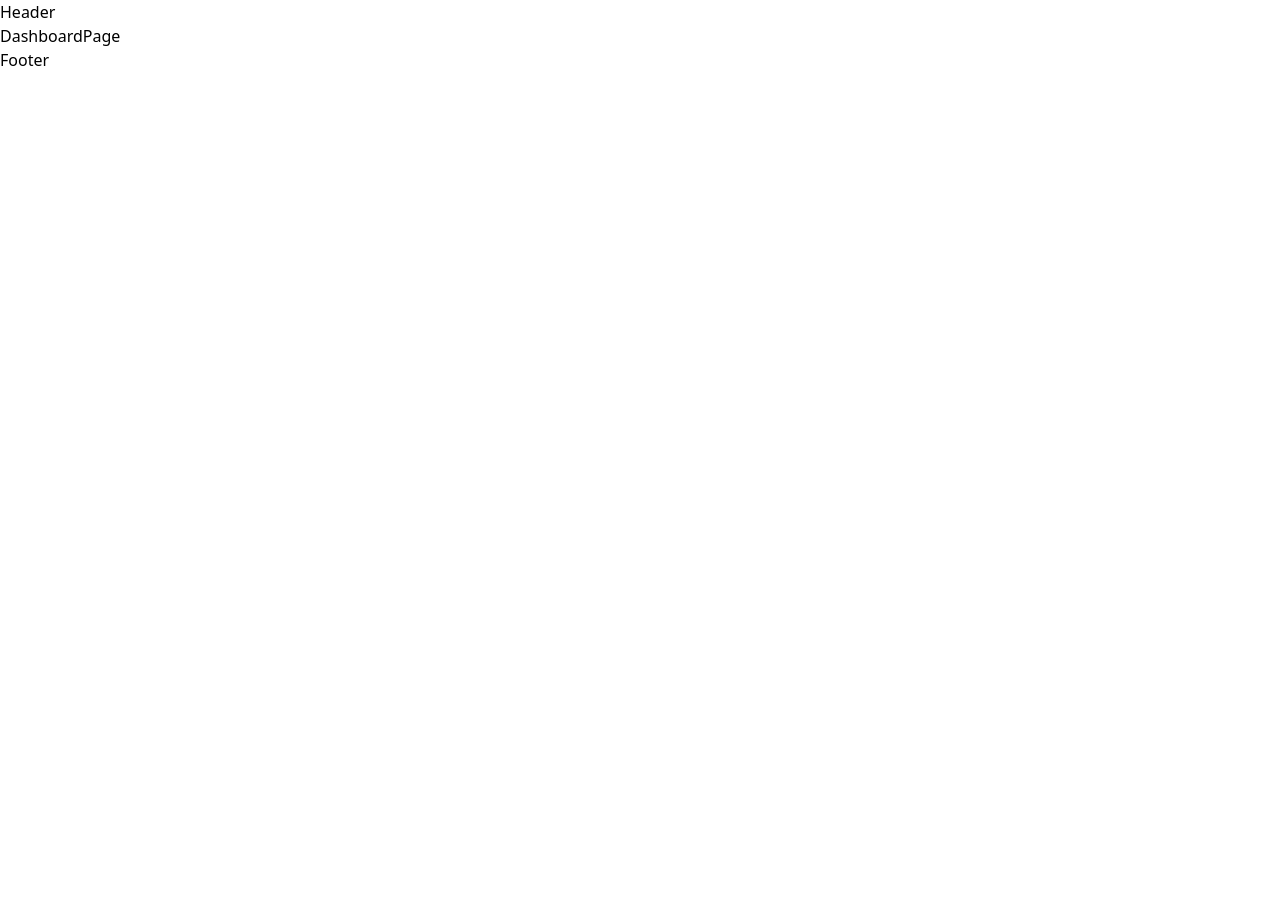
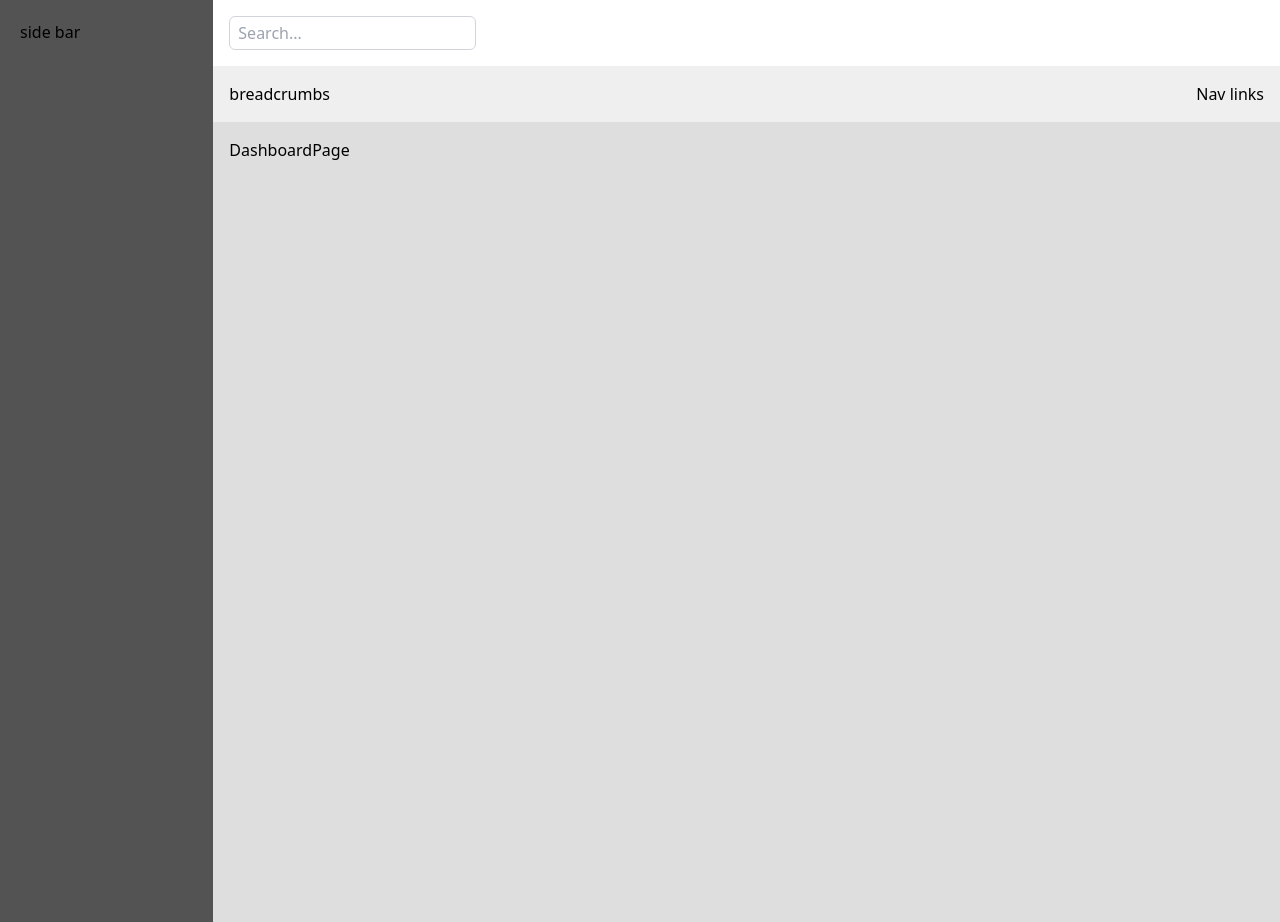
Before and after one commit to fatemehoseinzade/MVC-Screaming-arch, a React (Vite) app: page /panel in a window 1280 px wide. Before the commit the page ends 800 px from the top, so only its background shows below. Built offline with nearby package versions, Linux system fonts and the light colour scheme.

Commit message:
initial implementation of shared comp

```diff
--- a/src/components/button/button.tsx
+++ b/src/components/button/button.tsx
@@ -1,5 +1,4 @@
 import { forwardRef } from 'react';
-import { ClipLoader } from 'react-spinners';
 
 interface ButtonProps {
   label: string;
@@ -25,7 +24,7 @@ const Button = forwardRef<HTMLDivElement, ButtonProps>((props, ref) => {
 
   return (
     <div ref={ref} className={`btn btn-${color} btn-${size} `} {...rest}>
-      {loading && <ClipLoader color={color} loading={loading} size={20} />}
+      {/* {loading && <ClipLoader color={color} loading={loading} size={20} />} */}
       {icon && <img src={icon} alt={label} />}
       {label}
     </div>
--- a/src/components/input/input.tsx
+++ b/src/components/input/input.tsx
@@ -1,28 +1,23 @@
-import { forwardRef } from "react"
-
+import { forwardRef } from 'react';
+import clsx from 'clsx';
 
 interface InputProps {
-    title :string;
-    type: 'text' | 'number' | 'file';
-    placeholder:string;
-    value:string;
+  title?: string;
+  type?: 'text' | 'number' | 'file';
+  placeholder?: string;
+  value: string;
+  className?: string;
 }
 
-const Input = forwardRef<HTMLInputElement , InputProps>((props, ref) => {
-    const {title, type,  placeholder , ...rest} = props;
+const Input = forwardRef<HTMLInputElement, InputProps>((props, ref) => {
+  const { title, type = 'text', placeholder, className, ...rest } = props;
 
-    return (
-      <div className="flex flex-col">
-        <label>{title}</label>
-        <input
-          ref={ref}
-          type={type}
-          placeholder={placeholder}
-          className="input"
-          {...rest}
-        />
-      </div>
-    )
-  })
+  return (
+    <div className="flex flex-col border border-gray-300 rounded-md px-2 py-1">
+      {title && <label>{title}</label>}
+      <input ref={ref} type={type} placeholder={placeholder} className={clsx(className, 'outline-none')} {...rest} />
+    </div>
+  );
+});
 
-export default Input
+export default Input;
--- /dev/null
+++ b/src/components/navbar/navbar.tsx
@@ -0,0 +1,10 @@
+const Navbar = () => {
+  return (
+    <div className="w-full flex flex-row bg-[#F0EFEF] justify-between items-center p-4">
+      <div>breadcrumbs</div>
+      <div>Nav links</div>
+    </div>
+  );
+};
+
+export default Navbar;
--- /dev/null
+++ b/src/components/sidebar/sidebar.tsx
@@ -0,0 +1,5 @@
+const SideBar = () => {
+  return <div className="h-full bg-[#535353] flex flex-col p-5">side bar</div>;
+};
+
+export default SideBar;
--- /dev/null
+++ b/src/components/topbar/topbar.tsx
@@ -0,0 +1,17 @@
+import Button from '../button/button';
+import Input from '../input/input';
+
+const Topbar = () => {
+  return (
+    <div className="w-full grid grid-cols-4 gap-4 bg-white justify-between items-center p-4">
+      <div>
+        <Input className="grid-col-4" placeholder={'Search...'} value={''} />
+      </div>
+      <div className="flex flex-row justify-around items-center">
+        <Button label={''} />
+      </div>
+    </div>
+  );
+};
+
+export default Topbar;
--- a/src/layouts/main-layout.tsx
+++ b/src/layouts/main-layout.tsx
@@ -1,15 +1,25 @@
-import { Outlet } from "react-router-dom"
+import { Outlet } from 'react-router-dom';
+import SideBar from '../components/sidebar/sidebar';
+import Topbar from '../components/topbar/topbar';
+import Navbar from '../components/navbar/navbar';
 
 const MainLayout = () => {
   return (
-    <div>
-        <header>Header</header>
-        <main>
-            <Outlet/>
+    <div className="grid grid-cols-12">
+      <section className="col-span-2">
+        <SideBar />
+      </section>
+      <section className="col-span-10">
+        <header>
+          <Topbar />
+          <Navbar />
+        </header>
+        <main className="bg-[#DEDEDE] min-h-screen p-4">
+          <Outlet />
         </main>
-        <footer>Footer</footer>
+      </section>
     </div>
-  )
-}
+  );
+};
 
-export default MainLayout
+export default MainLayout;
```
